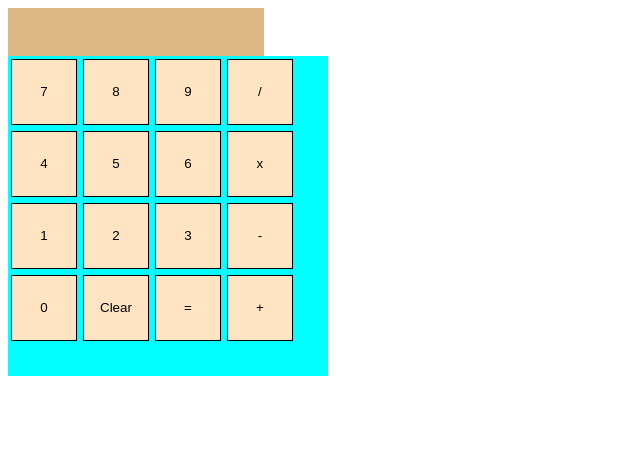
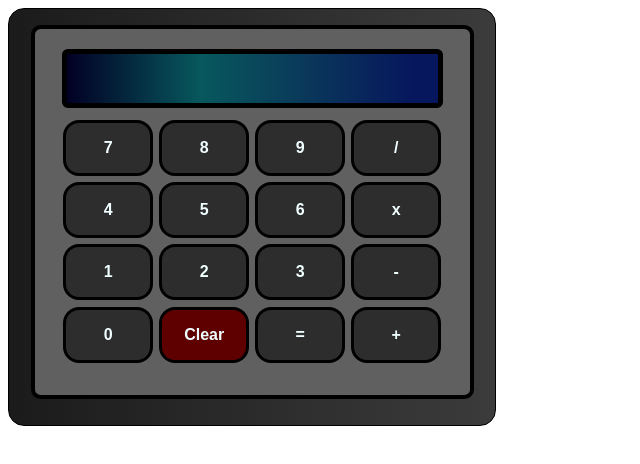
Before and after one commit to MTeesalu/math-calculator, a plain HTML site: page index.html in a window 1280 px wide. Shown: the whole page, without its empty margins (0-640 px from the left). Drawn offline with Linux system fonts and the light colour scheme.

Commit message:
Made some css

```diff
--- a/index.html
+++ b/index.html
@@ -11,7 +11,10 @@
 <body>
     <div class="wrapper">
         <div class="calculator">
+            <div class="inner-frame">
+                <div class="display-container">
                     <div id="display"></div>
+                </div>
                 <div class="buttons">
                     <button class="button" id="7" onclick="getNr7(), displayOutput()">7</button>
                     <button class="button" id="8" onclick="getNr8(), displayOutput()">8</button>
@@ -32,5 +35,6 @@
                 </div>
             </div>
         </div>
+    </div>
 </body>
 </html>
--- a/javascript.js
+++ b/javascript.js
@@ -27,7 +27,11 @@ function multiply(a, b) {
 }
 
 function divide(a, b) {
-    sum = a / b;
+    if(b === 0) {
+        sum = 1;
+    } else {
+        sum = a / b;
+    }
     return sum;
 }
 
@@ -201,7 +205,7 @@ function calculate() {
     storeNr();
     if(typeof output[0] === "number") {
         operate(a = storedNumbers[0], b = storedNumbers[1], operator);
-    } else if(storedSums.length = 1) {
+    } else if(storedSums.length == 1) {
         operate(a = lastSum, b = storedNumbers[0], operator);
         storedSums = [];
     }
--- a/styles.css
+++ b/styles.css
@@ -1,25 +1,76 @@
+.calculator {
+    display: flex;
+    flex-direction: column;
+    align-items: center;
+    background: rgb(27,27,27);
+    background: linear-gradient(90deg, rgba(27,27,27,1) 0%,
+     rgba(59,59,59,1) 99%);
+    width: 38vw;
+    height: 48vh;
+    padding-top: 2vh;
+    padding-bottom: 2vh;
+    border-radius: 1em;
+    border: solid black 0.1em;
+}
+
+.inner-frame {
+    display: flex;
+    justify-content: center;
+    flex-direction: column;
+    align-items: center;
+    width: 34vw;
+    height: 45vh;
+    border: solid black 0.3em;
+    border-radius: 0.6em;
+    background-color: #606060;
+    padding-top: 0.4em;
+}
+
+
 #display {
     display: flex;
     justify-content: right;
-    width: 16em;
-    height: 3em;
-    background-color: burlywood;
+    align-items: center;
+    width: 29vw;
+    height: 6vh;
+    border: solid black 0.2em;
+    border-radius: 0.2em;
+    color: #A50000;
+    font-weight: 900;
+    font-size: 1.8em;
+    padding-top: 0.1vh;
+    padding-bottom: 0.1vh;
+    background: rgb(2,0,36);
+    background: rgb(2,0,36);
+    background: linear-gradient(90deg, rgba(2,0,36,1) 0%, rgba(7,88,93,1) 36%,
+    rgba(10,60,90,1) 61%, rgba(7,23,93,1) 93%);
 }
 
 .buttons {
-    display: flex;
-    flex-wrap: wrap;
-    align-content: flex-start;
-    width: 20em;
-    height: 20em;
-    background-color: aqua;
-
+    display: grid;
+    grid-template-columns: repeat(4, 1fr);
+    grid-template-rows: repeat(4, 1fr);
+    width: auto;
+    height: auto;
+    padding-left: 0.5em;
+    padding-right: 0.5em;
+    padding-top: 0.5em;
+    padding-bottom: 1em;
+    border-radius: 0.5em;
 }
 
 .button {
-    height: 5em;
-    width: 5em;
-    background-color: bisque;
+    height: 7vh;
+    width: 7vw;
+    background-color: #2E2D2D;
     margin: 0.2em;
-    border: 0.1em black solid;
+    border: 0.2em black solid;
+    border-radius: 1em;
+    font-weight: 900;
+    font-size: 1em;
+    color: azure;
 }
+
+#clear-button {
+    background-color: #5F0000;
+}
```
Lines whose indentation alone changed are shown as unchanged.
